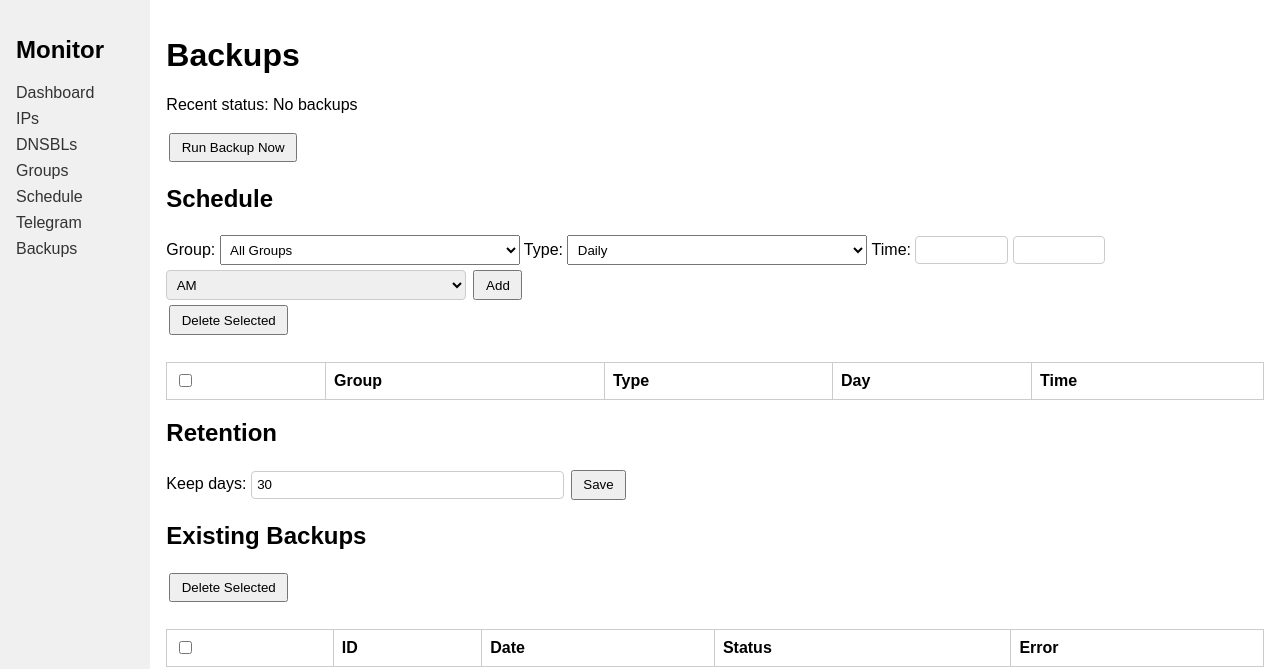
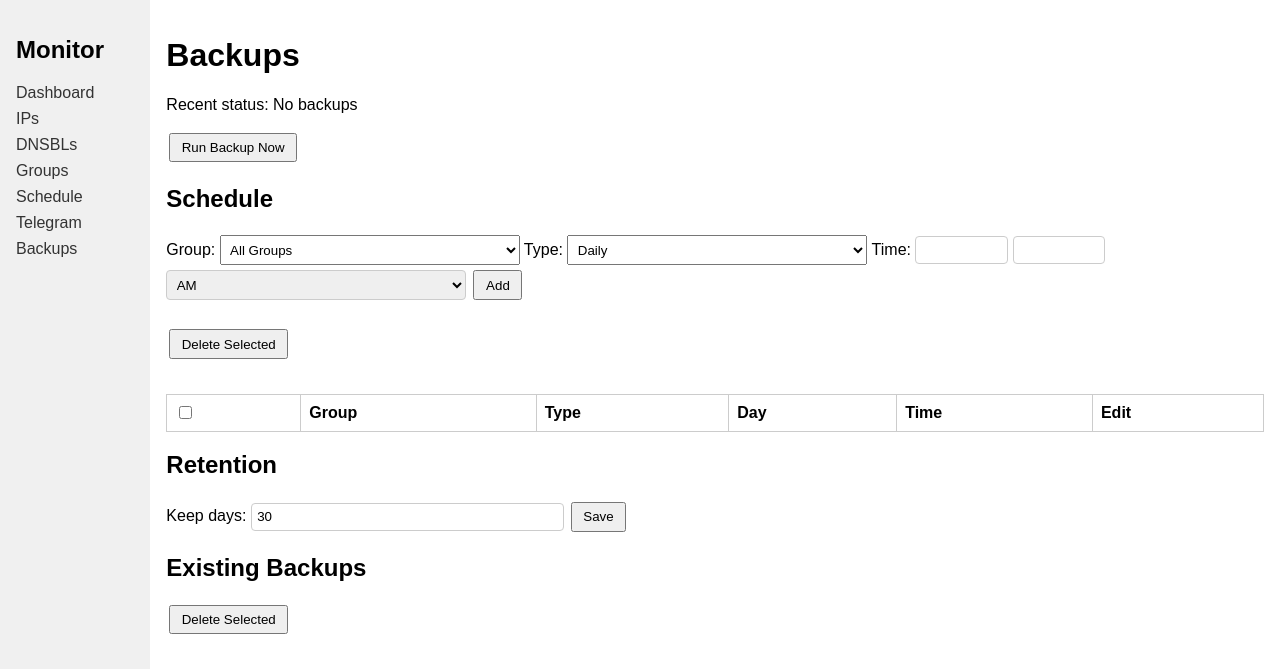
Before and after one commit to Lavine12/Bash, a Flask app: page /backups in a window 1280 px wide. Shown: the top 669 px of the page. Run offline with Flask 3, Linux system fonts and the light colour scheme; data comes from the database, SQL or seed files in the repository; data that the repository does not hold is empty.

Commit message:
Add schedule edit and UI improvements

```diff
--- a/blacklist_monitor/app.py
+++ b/blacklist_monitor/app.py
@@ -651,14 +651,25 @@ def backups_view():
             minute = int(request.form.get('minute', '0') or 0)
             ampm = request.form.get('ampm', 'am')
             group_id = request.form.get('group_id') or None
+            sched_id = request.form.get('schedule_id')
             if ampm == 'pm' and hour < 12:
                 hour += 12
             if ampm == 'am' and hour == 12:
                 hour = 0
+            if stype == 'monthly' and day:
+                try:
+                    day = str(int(day.split('-')[-1]))
+                except Exception:
+                    day = ''
             with sqlite3.connect(DB_PATH, timeout=DB_TIMEOUT) as conn:
                 c = conn.cursor()
-                c.execute('INSERT INTO backup_schedules (group_id, type, day, hour, minute) VALUES (?, ?, ?, ?, ?)',
-                          (group_id, stype, day, hour, minute))
+                if sched_id:
+                    c.execute('''UPDATE backup_schedules SET group_id=?, type=?, day=?, hour=?, minute=?
+                                 WHERE id=?''',
+                              (group_id, stype, day, hour, minute, sched_id))
+                else:
+                    c.execute('INSERT INTO backup_schedules (group_id, type, day, hour, minute) VALUES (?, ?, ?, ?, ?)',
+                              (group_id, stype, day, hour, minute))
                 conn.commit()
             schedule_backup_jobs()
         elif action == 'schedule_delete':
@@ -692,6 +703,35 @@ def backups_view():
             h = 12
         display_schedules.append((sid, gname, stype, day, f"{h:02d}:{minute:02d} {ampm}"))
 
+    edit_schedule = None
+    if request.args.get('edit'):
+        sid = request.args.get('edit')
+        with sqlite3.connect(DB_PATH, timeout=DB_TIMEOUT) as conn:
+            c = conn.cursor()
+            row = c.execute('SELECT id, group_id, type, day, hour, minute FROM backup_schedules WHERE id=?', (sid,)).fetchone()
+        if row:
+            rid, g_id, typ, d, h, m = row
+            am = 'AM'
+            hour12 = h
+            if hour12 >= 12:
+                am = 'PM'
+                if hour12 > 12:
+                    hour12 -= 12
+            if hour12 == 0:
+                hour12 = 12
+            date_val = ''
+            if typ == 'monthly' and d:
+                date_val = f"2000-01-{int(d):02d}"
+            edit_schedule = {
+                'id': rid,
+                'group_id': g_id,
+                'type': typ,
+                'day': d,
+                'hour': hour12,
+                'minute': m,
+                'ampm': am,
+                'date_value': date_val,
+            }
     results = None
     if request.args:
         q = '''SELECT b.created_at, ip_addresses.ip, dnsbls.domain, r.listed, r.checked_at
@@ -727,7 +767,7 @@ def backups_view():
 
     return render_template('backups.html', backups=backups, last_backup=last_backup,
                            retention_days=retention_days, schedules=display_schedules,
-                           groups=groups, results=results)
+                           groups=groups, results=results, edit_schedule=edit_schedule)
 
 
 def scheduled_check():
--- a/blacklist_monitor/static/style.css
+++ b/blacklist_monitor/static/style.css
@@ -84,7 +84,11 @@ button, input[type="submit"] {
 
 /* Add spacing between the action buttons and the table */
 .action-buttons {
-    margin-bottom: 1.5em;
+    margin: 1em 0 2em 0;
+}
+
+#schedule-delete-form {
+    margin-top: 1.5em;
 }
 
 #day-weekly,
--- a/blacklist_monitor/templates/backups.html
+++ b/blacklist_monitor/templates/backups.html
@@ -15,49 +15,53 @@
 <h2>Schedule</h2>
 <form method="post" id="schedule-form">
     <input type="hidden" name="action" value="schedule_add">
+    {% if edit_schedule %}
+    <input type="hidden" name="schedule_id" value="{{ edit_schedule.id }}">
+    {% endif %}
     <label>Group:</label>
     <select name="group_id" class="wide-select">
         <option value="">All Groups</option>
         {% for g in groups %}
-        <option value="{{ g[0] }}">{{ g[1] }}</option>
+        <option value="{{ g[0] }}" {% if edit_schedule and g[0]==edit_schedule.group_id %}selected{% endif %}>{{ g[1] }}</option>
         {% endfor %}
     </select>
     <label>Type:</label>
     <select name="type" id="schedule-type" class="wide-select" onchange="updateScheduleInputs()">
-        <option value="daily">Daily</option>
-        <option value="weekly">Weekly</option>
-        <option value="monthly">Monthly</option>
+        <option value="daily" {% if edit_schedule and edit_schedule.type=='daily' %}selected{% endif %}>Daily</option>
+        <option value="weekly" {% if edit_schedule and edit_schedule.type=='weekly' %}selected{% endif %}>Weekly</option>
+        <option value="monthly" {% if edit_schedule and edit_schedule.type=='monthly' %}selected{% endif %}>Monthly</option>
     </select>
     <span id="day-weekly">
         <select name="day" class="wide-select">
-            <option value="mon">Mon</option>
-            <option value="tue">Tue</option>
-            <option value="wed">Wed</option>
-            <option value="thu">Thu</option>
-            <option value="fri">Fri</option>
-            <option value="sat">Sat</option>
-            <option value="sun">Sun</option>
+            <option value="mon" {% if edit_schedule and edit_schedule.type=='weekly' and edit_schedule.day=='mon' %}selected{% endif %}>Mon</option>
+            <option value="tue" {% if edit_schedule and edit_schedule.type=='weekly' and edit_schedule.day=='tue' %}selected{% endif %}>Tue</option>
+            <option value="wed" {% if edit_schedule and edit_schedule.type=='weekly' and edit_schedule.day=='wed' %}selected{% endif %}>Wed</option>
+            <option value="thu" {% if edit_schedule and edit_schedule.type=='weekly' and edit_schedule.day=='thu' %}selected{% endif %}>Thu</option>
+            <option value="fri" {% if edit_schedule and edit_schedule.type=='weekly' and edit_schedule.day=='fri' %}selected{% endif %}>Fri</option>
+            <option value="sat" {% if edit_schedule and edit_schedule.type=='weekly' and edit_schedule.day=='sat' %}selected{% endif %}>Sat</option>
+            <option value="sun" {% if edit_schedule and edit_schedule.type=='weekly' and edit_schedule.day=='sun' %}selected{% endif %}>Sun</option>
         </select>
     </span>
     <span id="day-monthly">
-        <input type="number" name="day" min="1" max="31" class="telegram-time-input">
+        <input type="date" name="day" class="telegram-time-input" {% if edit_schedule and edit_schedule.type=='monthly' %}value="{{ edit_schedule.date_value }}"{% endif %}>
     </span>
     <label>Time:</label>
-    <input type="number" name="hour" min="1" max="12" class="telegram-time-input">
-    <input type="number" name="minute" min="0" max="59" class="telegram-time-input">
+    <input type="number" name="hour" min="1" max="12" class="telegram-time-input" {% if edit_schedule %}value="{{ edit_schedule.hour }}"{% endif %}>
+    <input type="number" name="minute" min="0" max="59" class="telegram-time-input" {% if edit_schedule %}value="{{ edit_schedule.minute }}"{% endif %}>
     <select name="ampm" class="telegram-input">
-        <option value="am">AM</option>
-        <option value="pm">PM</option>
+        <option value="am" {% if edit_schedule and edit_schedule.ampm=='am' %}selected{% endif %}>AM</option>
+        <option value="pm" {% if edit_schedule and edit_schedule.ampm=='pm' %}selected{% endif %}>PM</option>
     </select>
-    <button type="submit">Add</button>
+    <button type="submit">{% if edit_schedule %}Update{% else %}Add{% endif %}</button>
+    {% if edit_schedule %}<a href="{{ url_for('backups_view') }}">Cancel</a>{% endif %}
 </form>
-<form method="post">
+<form method="post" id="schedule-delete-form">
     <input type="hidden" name="action" value="schedule_delete">
     <div class="action-buttons">
         <button type="submit">Delete Selected</button>
     </div>
     <table>
-        <tr><th><input type="checkbox" onclick="toggleAll(this)"></th><th>Group</th><th>Type</th><th>Day</th><th>Time</th></tr>
+        <tr><th><input type="checkbox" onclick="toggleAll(this)"></th><th>Group</th><th>Type</th><th>Day</th><th>Time</th><th>Edit</th></tr>
         {% for s in schedules %}
         <tr>
             <td><input type="checkbox" name="schedule_id" value="{{ s[0] }}"></td>
@@ -65,6 +69,7 @@
             <td>{{ s[2] }}</td>
             <td>{{ s[3] }}</td>
             <td>{{ s[4] }}</td>
+            <td><a href="{{ url_for('backups_view', edit=s[0]) }}">Edit</a></td>
         </tr>
         {% endfor %}
     </table>
```
